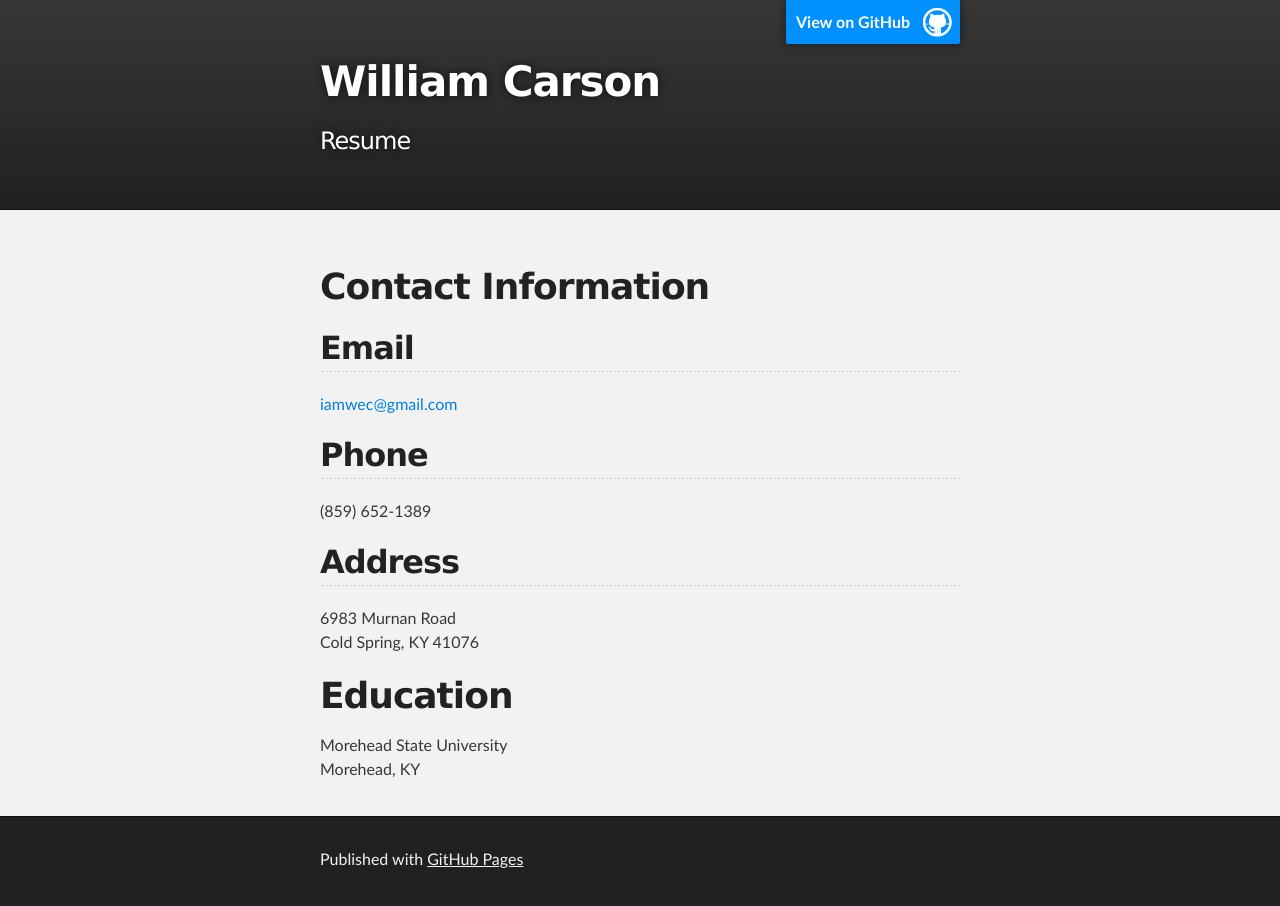
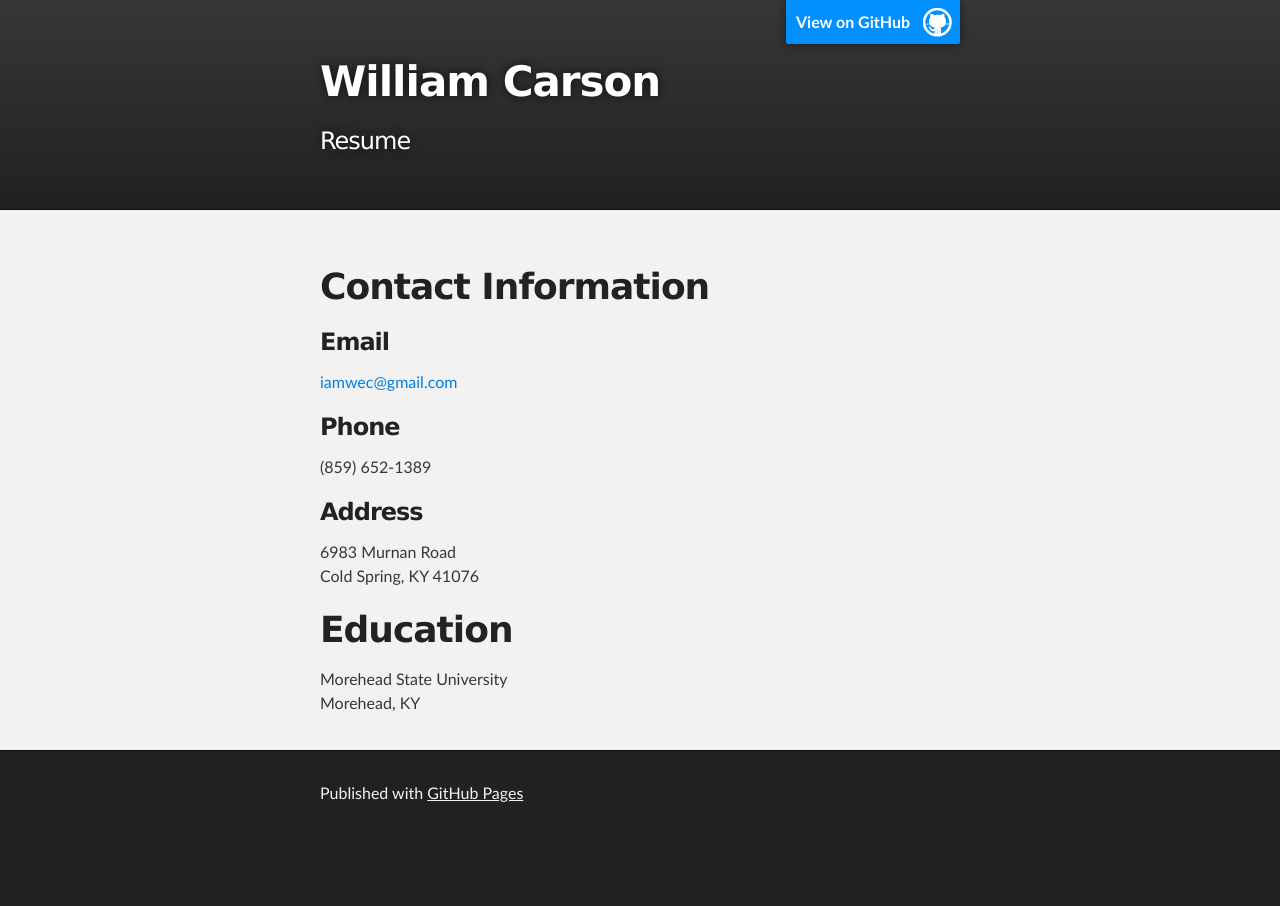
Before and after one commit to iamwec/iamwec.github.io, a plain HTML site: page index.html in a window 1280 px wide. After the commit the page ends 840 px from the top, so only its background shows below. Drawn offline with Linux system fonts and the light colour scheme.

```diff
--- a/index.html
+++ b/index.html
@@ -30,18 +30,18 @@
         <h1>
 <a id="contact-information" class="anchor" href="#contact-information" aria-hidden="true"><span class="octicon octicon-link"></span></a>Contact Information</h1>
 
-<h2>
-<a id="email" class="anchor" href="#email" aria-hidden="true"><span class="octicon octicon-link"></span></a>Email</h2>
+<h3>
+<a id="email" class="anchor" href="#email" aria-hidden="true"><span class="octicon octicon-link"></span></a>Email</h3>
 
 <p><a href="mailto:iamwec@gmail.com">iamwec@gmail.com</a></p>
 
-<h2>
-<a id="phone" class="anchor" href="#phone" aria-hidden="true"><span class="octicon octicon-link"></span></a>Phone</h2>
+<h3>
+<a id="phone" class="anchor" href="#phone" aria-hidden="true"><span class="octicon octicon-link"></span></a>Phone</h3>
 
 <p>(859) 652-1389</p>
 
-<h2>
-<a id="address" class="anchor" href="#address" aria-hidden="true"><span class="octicon octicon-link"></span></a>Address</h2>
+<h3>
+<a id="address" class="anchor" href="#address" aria-hidden="true"><span class="octicon octicon-link"></span></a>Address</h3>
 
 <p>6983 Murnan Road<br>
 Cold Spring, KY 41076</p>
--- a/params.json
+++ b/params.json
@@ -1 +1 @@
-{"name":"William Carson","tagline":"Resume","body":"# Contact Information\r\n## Email\r\niamwec@gmail.com\r\n## Phone\r\n(859) 652-1389\r\n## Address\r\n6983 Murnan Road  \r\nCold Spring, KY 41076\r\n\r\n# Education\r\nMorehead State University  \r\nMorehead, KY","google":"","note":"Don't delete this file! It's used internally to help with page regeneration."}
+{"name":"William Carson","tagline":"Resume","body":"# Contact Information\r\n### Email\r\niamwec@gmail.com\r\n### Phone\r\n(859) 652-1389\r\n### Address\r\n6983 Murnan Road  \r\nCold Spring, KY 41076\r\n\r\n# Education\r\nMorehead State University  \r\nMorehead, KY","google":"","note":"Don't delete this file! It's used internally to help with page regeneration."}
```
